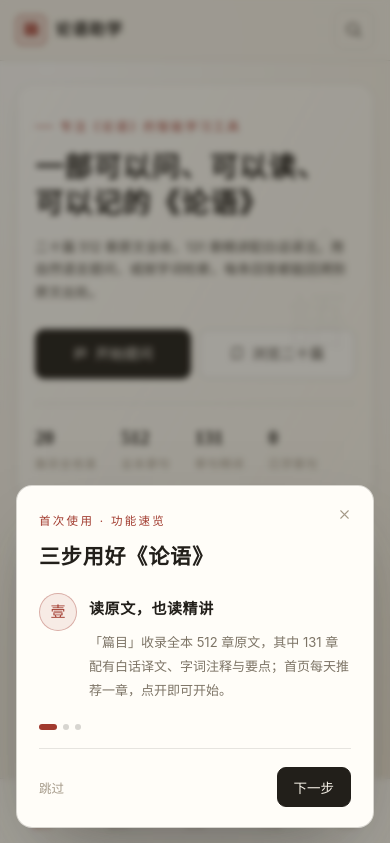
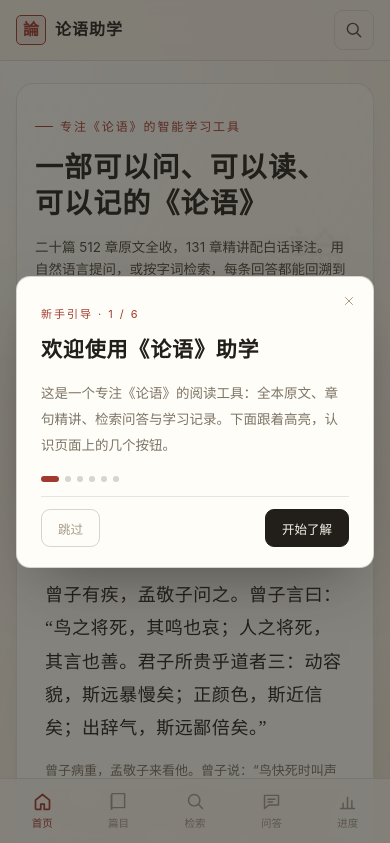
Before and after one commit to wuhou501/lunyuzhuxue, a plain HTML site: page index.html in a window 390 px wide. Shown: the top 843 px of the page. Drawn offline with Linux system fonts and the light colour scheme.

Commit message:
新手引导改为聚光高亮导航按钮逐步讲解，并新增独立跳过按钮

```diff
--- a/assets/css/style.css
+++ b/assets/css/style.css
@@ -558,52 +558,47 @@ mark{ background:rgba(171,138,82,.28); color:inherit; padding:0 1px; border-radi
 }
 
 /* ============ 新手引导 ============ */
-.guide-mask{
-  position:fixed; inset:0; z-index:200; display:flex; align-items:center; justify-content:center;
-  padding:20px; background:rgba(34,31,26,.42); -webkit-backdrop-filter:blur(3px); backdrop-filter:blur(3px);
-  opacity:0; transition:opacity .24s ease;
+.guide-mask{ position:fixed; inset:0; z-index:200; opacity:0; transition:opacity .22s ease; }
+.guide-mask.show{ opacity:1; }
+.guide-mask.welcome{ background:rgba(34,31,26,.55); }
+.guide-spot{
+  position:fixed; left:0; top:0; width:0; height:0; border-radius:10px; pointer-events:none;
+  box-shadow:0 0 0 3px rgba(161,58,46,.85), 0 0 0 9999px rgba(34,31,26,.55);
+  transition:left .26s ease, top .26s ease, width .26s ease, height .26s ease, opacity .18s ease;
 }
-.guide-mask.show{ opacity:1; }
 .guide-card{
-  position:relative; width:100%; max-width:540px; max-height:calc(100vh - 40px); overflow:auto;
-  background:var(--card); border:1px solid var(--line-2); border-radius:18px;
-  padding:34px 36px 26px; box-shadow:0 30px 70px -30px rgba(34,31,26,.5);
-  transform:translateY(14px); transition:transform .28s ease;
+  position:fixed; left:0; top:0; z-index:2; width:340px; max-width:calc(100vw - 24px);
+  max-height:calc(100vh - 24px); overflow:auto;
+  background:var(--card); border:1px solid var(--line-2); border-radius:16px;
+  padding:22px 24px 16px; box-shadow:0 24px 60px -24px rgba(34,31,26,.55);
 }
-.guide-mask.show .guide-card{ transform:none; }
+.guide-card.center{ padding:32px 32px 24px; }
 .guide-close{
-  position:absolute; top:14px; right:14px; width:30px; height:30px; border-radius:8px;
+  position:absolute; top:10px; right:10px; width:28px; height:28px; border-radius:8px;
   display:grid; place-items:center; border:1px solid transparent; background:transparent;
   color:var(--ink-4); cursor:pointer;
 }
 .guide-close:hover{ color:var(--ink); border-color:var(--line); }
-.guide-close .ico{ width:15px; height:15px; }
-.guide-eyebrow{ font-size:11.5px; letter-spacing:.2em; color:var(--seal); }
+.guide-close .ico{ width:14px; height:14px; }
+.guide-eyebrow{ font-size:11px; letter-spacing:.18em; color:var(--seal); }
 .guide-title{
-  font-family:var(--serif); font-size:24px; font-weight:600; letter-spacing:.04em;
-  margin:10px 0 24px; color:var(--ink);
+  font-family:var(--serif); font-size:19px; font-weight:600; letter-spacing:.04em;
+  margin:8px 0 10px; color:var(--ink);
 }
-.guide-step-wrap{ display:flex; gap:16px; min-height:104px; }
-.guide-no{
-  flex:0 0 44px; width:44px; height:44px; border-radius:50%;
-  display:grid; place-items:center; font-family:var(--serif); font-size:17px; color:var(--seal);
-  border:1px solid rgba(161,58,46,.35); background:var(--seal-soft);
-}
-.guide-txt h3{ font-family:var(--serif); font-size:16px; font-weight:600; margin:6px 0 8px; letter-spacing:.04em; }
-.guide-txt p{ margin:0; font-size:13.5px; line-height:1.9; color:var(--ink-3); }
-.guide-dots{ display:flex; gap:6px; margin-top:22px; }
+.guide-card.center .guide-title{ font-size:24px; margin:10px 0 14px; }
+.guide-text{ margin:0; font-size:13px; line-height:1.85; color:var(--ink-3); }
+.guide-card.center .guide-text{ font-size:13.5px; line-height:1.9; }
+.guide-dots{ display:flex; gap:6px; margin-top:18px; }
 .guide-dot{ width:6px; height:6px; border-radius:3px; background:var(--line-2); display:block; transition:all .2s ease; }
 .guide-dot.on{ width:18px; background:var(--seal); }
 .guide-foot{
   display:flex; align-items:center; justify-content:space-between; gap:12px;
-  margin-top:24px; padding-top:18px; border-top:1px solid var(--line);
+  margin-top:16px; padding-top:14px; border-top:1px solid var(--line);
 }
-.guide-skip{
-  border:none; background:transparent; padding:6px 0; font-size:12.5px; color:var(--ink-4);
-  cursor:pointer; font-family:var(--sans);
-}
-.guide-skip:hover{ color:var(--ink-2); }
+.guide-skip{ color:var(--ink-4); background:transparent; }
+.guide-skip:hover{ color:var(--ink-2); border-color:var(--ink-4); }
 .guide-actions{ display:flex; gap:8px; }
+.guide-foot .btn{ min-height:36px; padding:7px 16px; font-size:12.5px; }
 
 /* ============ 响应式 ============ */
 @media (max-width:1180px){
@@ -681,15 +676,13 @@ mark{ background:rgba(171,138,82,.28); color:inherit; padding:0 1px; border-radi
   .chapter-row{ padding:13px 4px; }
   .about-block{ padding:20px 18px; }
   .toast{ bottom:calc(84px + env(safe-area-inset-bottom)); }
-  .guide-mask{ padding:16px; align-items:flex-end; }
-  .guide-card{ padding:26px 22px 20px; border-radius:16px; }
-  .guide-title{ font-size:21px; margin-bottom:18px; }
-  .guide-step-wrap{ gap:12px; min-height:96px; }
-  .guide-no{ flex-basis:38px; width:38px; height:38px; font-size:15px; }
-  .guide-txt h3{ font-size:15px; margin-top:4px; }
-  .guide-txt p{ font-size:13px; line-height:1.85; }
-  .guide-foot{ margin-top:18px; }
-  .guide-actions .btn{ min-height:38px; }
+  .guide-mask{ padding:0; }
+  .guide-card{ padding:20px 20px 14px; border-radius:14px; }
+  .guide-card.center{ padding:28px 24px 20px; }
+  .guide-card.center .guide-title{ font-size:21px; }
+  .guide-text{ font-size:12.5px; }
+  .guide-foot{ margin-top:14px; padding-top:12px; }
+  .guide-foot .btn{ min-height:38px; }
   .znav{ flex-direction:column; gap:16px; }
   .znav a.next{ text-align:left; margin-left:0; max-width:100%; }
 
--- a/assets/js/app.js
+++ b/assets/js/app.js
@@ -1328,6 +1328,7 @@
   var GUIDE_KEY = "zhuxue.lunyu.guide.v1";
   var guideStep = 0;
   var guideEl = null;
+  var guidePrevOverflow = "";
 
   function guideSeen() {
     try { return localStorage.getItem(GUIDE_KEY) === "1"; } catch (e) { return true; }
@@ -1338,34 +1339,105 @@
 
   var GUIDE_STEPS = [
     {
-      no: "壹",
-      title: "读原文，也读精讲",
-      text: "「篇目」收录全本 " + FULL_TOTAL + " 章原文，其中 " + TOTAL + " 章配有白话译文、字词注释与要点；首页每天推荐一章，点开即可开始。"
+      title: "欢迎使用《论语》助学",
+      text: "这是一个专注《论语》的阅读工具：全本原文、章句精讲、检索问答与学习记录。下面跟着高亮，认识页面上的几个按钮。"
     },
     {
-      no: "贰",
-      title: "检索与问答",
-      text: "「检索」可按字词或原句片段查找，支持限定篇目、只看精讲；「问答」用自然语言提问，比如“什么是仁”，回答都会给出原文出处。"
+      nav: "home",
+      title: "首页",
+      text: "首页每天推荐「今日一章」，下方还有「继续学习」，可以接着上次读到的地方继续。"
     },
     {
-      no: "叁",
-      title: "留下你的学习记录",
-      text: "每章都能标记已学、收藏、写笔记；「进度」页自动汇总完成度与连续学习天数。数据只保存在本机浏览器，不会上传。"
+      nav: "pian",
+      title: "篇目",
+      text: "按二十篇查看全本 " + FULL_TOTAL + " 章原文，其中 " + TOTAL + " 章配白话译文、注释与要点；点进章节即可标记已学。"
+    },
+    {
+      nav: "search",
+      title: "检索",
+      text: "输入字词或原句片段查找，还能限定篇目、只看精讲，结果都能回到原文。"
+    },
+    {
+      nav: "ask",
+      title: "问答",
+      text: "用自然语言提问，例如“什么是仁”“君子与小人”，回答都会列出原文出处。"
+    },
+    {
+      nav: "progress",
+      title: "进度",
+      text: "已学、阅读、收藏与笔记都汇总在这里，还有连续学习天数；数据只保存在本机浏览器。"
     }
   ];
+
+  function clampNum(v, min, max) {
+    return Math.max(min, Math.min(max, v));
+  }
+
+  function visibleNav(key) {
+    var list = document.querySelectorAll('[data-nav="' + key + '"]');
+    for (var i = 0; i < list.length; i++) {
+      var r = list[i].getBoundingClientRect();
+      if (r.width > 0 && r.height > 0) return list[i];
+    }
+    return null;
+  }
+
+  function positionGuide() {
+    if (!guideEl) return;
+    var step = GUIDE_STEPS[guideStep];
+    var spot = guideEl.querySelector(".guide-spot");
+    var card = guideEl.querySelector(".guide-card");
+    var vw = window.innerWidth, vh = window.innerHeight;
+    var target = step.nav ? visibleNav(step.nav) : null;
+
+    guideEl.classList.toggle("welcome", !target);
+    card.classList.toggle("center", !target);
+
+    if (!target) {
+      spot.style.opacity = "0";
+      card.style.width = Math.min(460, vw - 32) + "px";
+      card.style.left = Math.max(16, (vw - card.offsetWidth) / 2) + "px";
+      card.style.top = Math.max(16, (vh - card.offsetHeight) / 2) + "px";
+      return;
+    }
+
+    spot.style.opacity = "1";
+    var r = target.getBoundingClientRect();
+    var pad = 6;
+    spot.style.left = (r.left - pad) + "px";
+    spot.style.top = (r.top - pad) + "px";
+    spot.style.width = (r.width + pad * 2) + "px";
+    spot.style.height = (r.height + pad * 2) + "px";
+
+    card.style.width = Math.min(340, vw - 24) + "px";
+    var cw = card.offsetWidth, ch = card.offsetHeight;
+    var left, top;
+    if (r.top > vh / 2) {
+      left = clampNum(r.left + r.width / 2 - cw / 2, 12, vw - cw - 12);
+      top = Math.max(12, r.top - ch - 14);
+    } else {
+      left = r.right + 18;
+      if (left + cw > vw - 12) left = Math.max(12, r.left - cw - 18);
+      top = clampNum(r.top + r.height / 2 - ch / 2, 12, vh - ch - 12);
+    }
+    card.style.left = left + "px";
+    card.style.top = top + "px";
+  }
 
   function updateGuide() {
     if (!guideEl) return;
     var s = GUIDE_STEPS[guideStep];
-    guideEl.querySelector(".guide-step-wrap").innerHTML =
-      '<div class="guide-no">' + s.no + "</div>" +
-      '<div class="guide-txt"><h3>' + s.title + "</h3><p>" + s.text + "</p></div>";
+    guideEl.querySelector(".guide-eyebrow").textContent = "新手引导 · " + (guideStep + 1) + " / " + GUIDE_STEPS.length;
+    guideEl.querySelector(".guide-title").textContent = s.title;
+    guideEl.querySelector(".guide-text").textContent = s.text;
     var dots = guideEl.querySelectorAll(".guide-dot");
     for (var i = 0; i < dots.length; i++) {
       dots[i].className = "guide-dot" + (i === guideStep ? " on" : "");
     }
     guideEl.querySelector("#guidePrev").style.visibility = guideStep === 0 ? "hidden" : "visible";
-    guideEl.querySelector("#guideNext").textContent = guideStep === GUIDE_STEPS.length - 1 ? "开始使用" : "下一步";
+    guideEl.querySelector("#guideNext").textContent =
+      guideStep === GUIDE_STEPS.length - 1 ? "开始使用" : (guideStep === 0 ? "开始了解" : "下一步");
+    positionGuide();
   }
 
   function closeGuide() {
@@ -1373,6 +1445,8 @@
     if (!guideEl) return;
     var el = guideEl;
     guideEl = null;
+    document.body.style.overflow = guidePrevOverflow;
+    window.removeEventListener("resize", positionGuide);
     el.classList.remove("show");
     setTimeout(function () { if (el.parentNode) el.parentNode.removeChild(el); }, 240);
   }
@@ -1386,14 +1460,15 @@
     mask.setAttribute("aria-modal", "true");
     mask.setAttribute("aria-label", "新手引导");
     mask.innerHTML =
+      '<div class="guide-spot"></div>' +
       '<div class="guide-card">' +
         '<button class="guide-close" type="button" aria-label="关闭">' + icon("close") + "</button>" +
-        '<div class="guide-eyebrow">首次使用 · 功能速览</div>' +
-        '<h2 class="guide-title">三步用好《论语》</h2>' +
-        '<div class="guide-step-wrap"></div>' +
+        '<div class="guide-eyebrow"></div>' +
+        '<h2 class="guide-title"></h2>' +
+        '<p class="guide-text"></p>' +
         '<div class="guide-dots">' + GUIDE_STEPS.map(function () { return '<i class="guide-dot"></i>'; }).join("") + "</div>" +
         '<div class="guide-foot">' +
-          '<button class="guide-skip" type="button">跳过</button>' +
+          '<button class="btn guide-skip" type="button">跳过</button>' +
           '<div class="guide-actions">' +
             '<button class="btn" type="button" id="guidePrev">上一步</button>' +
             '<button class="btn primary" type="button" id="guideNext">下一步</button>' +
@@ -1414,6 +1489,9 @@
         else closeGuide();
       }
     });
+    guidePrevOverflow = document.body.style.overflow;
+    document.body.style.overflow = "hidden";
+    window.addEventListener("resize", positionGuide);
     document.body.appendChild(mask);
     guideEl = mask;
     updateGuide();
```
